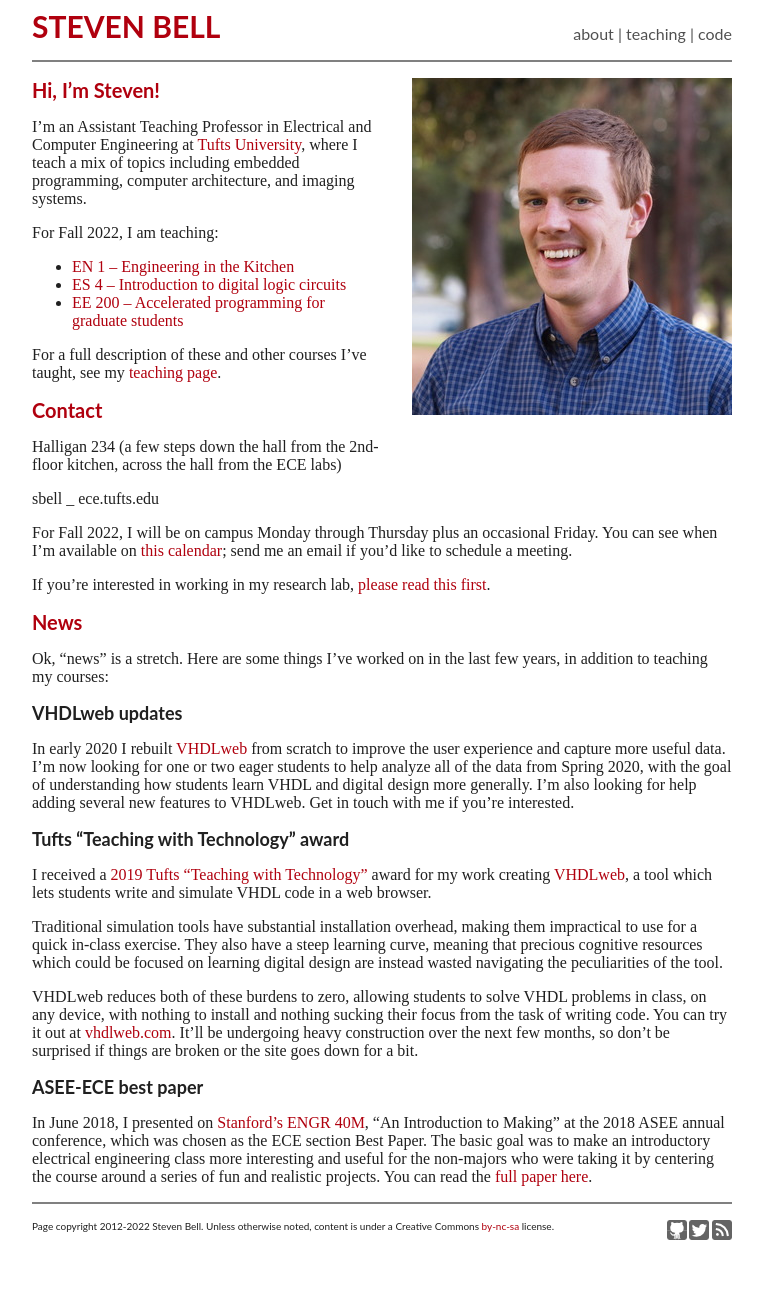
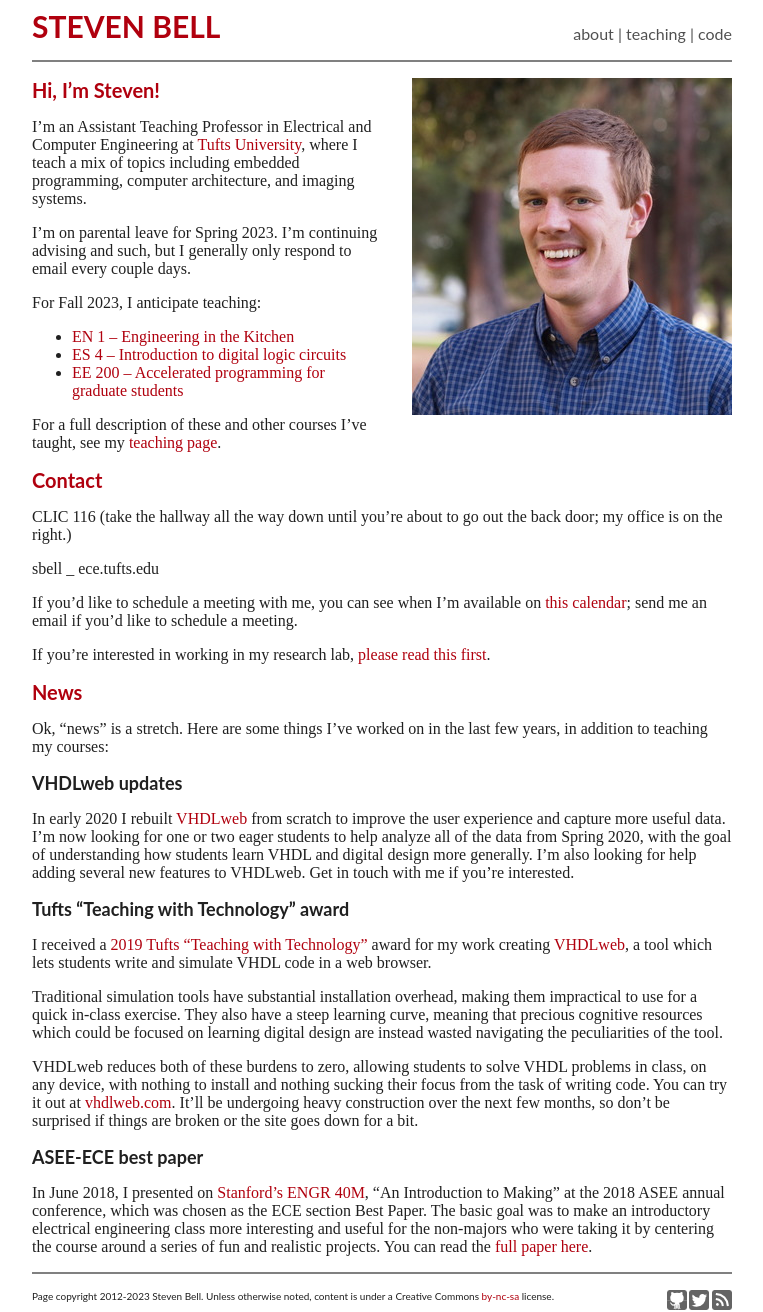
Before and after one commit to stevenbell/stevenbell.github.com, a Jekyll site: the page built from index.markdown, in a window 1280 px wide. Shown: the whole page, without its empty margins (258-1021 px from the left). Built offline with Jekyll 4.4.1, drawn with Linux system fonts in a browser that asks for light colours; before the commit the page ends 1242 px from its top, so only the background shows below that.

Commit message:
Updates for spring 23

```diff
--- a/_layouts/page.html
+++ b/_layouts/page.html
@@ -23,7 +23,7 @@
 </div>
 <hr>
 <div id=footer>
-Page copyright 2012-2022 Steven Bell.  Unless otherwise noted, content is under a Creative Commons <a rel="license" href="http://creativecommons.org/licenses/by-nc-sa/3.0/">by-nc-sa</a> license.
+Page copyright 2012-2023 Steven Bell.  Unless otherwise noted, content is under a Creative Commons <a rel="license" href="http://creativecommons.org/licenses/by-nc-sa/3.0/">by-nc-sa</a> license.
 
   <div id=socialicons>
     <a href="http://github.com/stevenbell"><img src="/assets/img/social/icon_github.png"/></a>
--- a/index.markdown
+++ b/index.markdown
@@ -8,7 +8,9 @@ title: Welcome
 
 I'm an Assistant Teaching Professor in Electrical and Computer Engineering at [Tufts University](http://engineering.tufts.edu/ece), where I teach a mix of topics including embedded programming, computer architecture, and imaging systems.
 
-For Fall 2022, I am teaching:
+I'm on parental leave for Spring 2023.  I'm continuing advising and such, but I generally only respond to email every couple days.
+
+For Fall 2023, I anticipate teaching:
 * [EN 1 -- Engineering in the Kitchen](http://www.ece.tufts.edu/en/1EK)
 * [ES 4 -- Introduction to digital logic circuits](http://www.ece.tufts.edu/es/4)
 * [EE 200 -- Accelerated programming for graduate students](http://www.ece.tufts.edu/ee/200)
@@ -17,11 +19,11 @@ For a full description of these and other courses I've taught, see my [teaching
 
 # Contact
 
-Halligan 234 (a few steps down the hall from the 2nd-floor kitchen, across the hall from the ECE labs)
+CLIC 116 (take the hallway all the way down until you're about to go out the back door; my office is on the right.)
 
 sbell _ ece.tufts.edu
 
-For Fall 2022, I will be on campus Monday through Thursday plus an occasional Friday.  You can see when I'm available on [this calendar](https://calendar.google.com/calendar/embed?src=jqv8i8fejpbggot1r8k7qooqoc%40group.calendar.google.com&ctz=America%2FNew_York&mode=WEEK); send me an email if you'd like to schedule a meeting.
+If you'd like to schedule a meeting with me, you can see when I'm available on [this calendar](https://calendar.google.com/calendar/embed?src=jqv8i8fejpbggot1r8k7qooqoc%40group.calendar.google.com&ctz=America%2FNew_York&mode=WEEK); send me an email if you'd like to schedule a meeting.
 
 If you're interested in working in my research lab, [please read this first](working_with_me).
 
```
